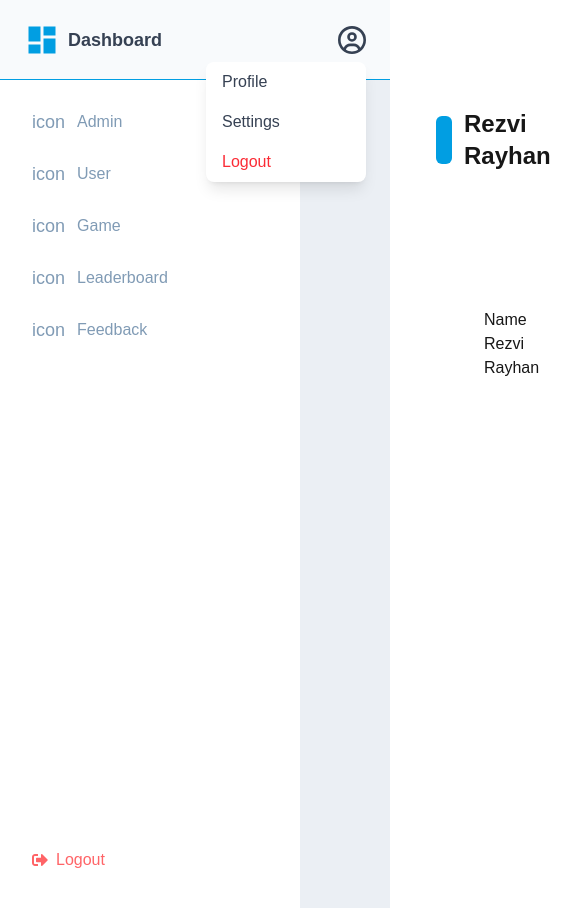
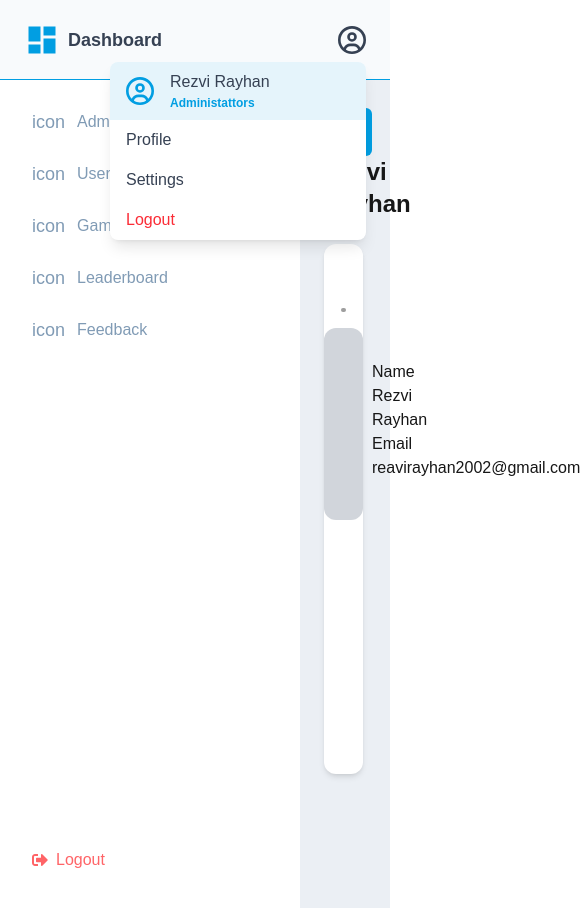
Before and after one commit to rezvirayhan/Kronix_Admin__Dashboard, a Next.js app: page /profile in a window 390 px wide. Both pictures are taken after a click on the icon 352 px from the left and 39 px from the top of the page. Shown: the top 908 px of the page, 585 px wide, since content can reach past the window. Built offline with nearby package versions, Linux system fonts and the light colour scheme; grey boxes are pictures that could not be loaded.

Commit message:
feat: change deisng and input dynamic

```diff
--- a/src/app/forgot-password/page.tsx
+++ b/src/app/forgot-password/page.tsx
@@ -16,7 +16,7 @@ const ForgotPassword = () => {
 
   return (
     <div className="flex flex-col md:flex-row items-center justify-center min-h-screen bg-[#ebeff4]">
-      <div className="flex w-full md:w-[900px] h-[600px] shadow-2xl rounded-2xl overflow-hidden bg-white">
+      <div className="flex w-full md:w-[1050px] h-[400px] shadow-2xl rounded-2xl overflow-hidden bg-white">
         <div className="w-1/2 bg-gray-500 flex justify-center items-center">
           <Image
             src={IMAGES.logo}
--- a/src/app/page.tsx
+++ b/src/app/page.tsx
@@ -11,7 +11,7 @@ export default function LoginPage() {
   };
 
   return (
-    <div className="flex items-center justify-center min-h-screen bg-gray-100">
+    <div className="flex items-center justify-center min-h-screen bg-[#ebeff4]">
       <Login onLogin={handleLogin} />
     </div>
   );
--- a/src/app/profile/page.tsx
+++ b/src/app/profile/page.tsx
@@ -4,8 +4,8 @@ import { FaUserAlt } from "react-icons/fa";
 const ProfilePage = () => {
   return (
     <Layout>
-      <div className="pt-5 pl-28">
-        <div className="flex gap-3 items-center">
+      <div className="pt-5 lh:pl-28">
+        <div className="lg:flex gap-3 items-center">
           <FaUserAlt className="text-5xl bg-[#019ee2] text-white p-2 rounded-md " />
           <h2 className="text-2xl font-bold ">Rezvi Rayhan</h2>
         </div>
@@ -17,13 +17,13 @@ const ProfilePage = () => {
               className="rounded-full w-[13%] mx-auto "
             />
           </div>
-          <div className="w-2/3 bg-[#d1d5db] mx-auto h-28 mt-4 rounded-xl">
-            <div className="flex pl-12 pt-8">
+          <div className="lg:w-2/3 bg-[#d1d5db] mx-auto lg:h-28 mt-4 rounded-xl">
+            <div className="lg:flex pl-12 pt-8  lg:pb-0 pb-10">
               <div>
                 <h2>Name</h2>
                 <h2>Rezvi Rayhan</h2>
               </div>
-              <div className="ml-96">
+              <div className="lg:ml-96">
                 <h2>Email</h2>
                 <h2>reavirayhan2002@gmail.com</h2>
               </div>
--- a/src/section/Navbar/Navbar.tsx
+++ b/src/section/Navbar/Navbar.tsx
@@ -1,4 +1,3 @@
-
 "use client";
 import { useState } from "react";
 import { useRouter } from "next/navigation";
@@ -28,7 +27,24 @@ const Navbar = () => {
         />
 
         {open && (
-          <div className="absolute right-0 mt-2 w-40 bg-white text-gray-700 shadow-lg rounded-lg overflow-hidden">
+          <div className="absolute right-0 mt-2 w-64 bg-white text-gray-700 shadow-lg rounded-lg overflow-hidden">
+            <div className="block w-full text-left px-4 py-2 bg-[#E5F4FB]">
+              <div className="flex items-center ">
+                <div>
+                  <FaRegCircleUser
+                    size={28}
+                    className="cursor-pointer text-[#019ee2]"
+                  />
+                </div>
+                <div className="ml-4">
+                  <h2>Rezvi Rayhan</h2>
+                  <h2 className="text-[#019ee2] font-semibold text-[12px]">
+                    Administattors
+                  </h2>
+                </div>
+              </div>
+            </div>
+
             <button
               className="block w-full text-left px-4 py-2 hover:bg-gray-100"
               onClick={goToProfile}
--- a/src/section/SignIn/Login.tsx
+++ b/src/section/SignIn/Login.tsx
@@ -14,8 +14,9 @@ const Login = ({ onLogin }: { onLogin: () => void }) => {
     onLogin();
   };
   return (
-    <div className="flex flex-col md:flex-row items-center justify-center min-h-screen bg-[#ebeff4]">
-      <div className="flex w-full md:w-[900px] h-[600px] shadow-2xl rounded-2xl overflow-hidden bg-white">
+    <div className="">
+      <div className="flex flex-col md:flex-row items-center justify-center min-h-screen ">
+        <div className="flex w-full md:w-[1050px] h-[400px] shadow-2xl rounded-xl overflow-hidden">
           <div className="w-1/2 bg-gray-500 flex justify-center items-center">
             <Image
               src={IMAGES.logo}
@@ -70,6 +71,7 @@ const Login = ({ onLogin }: { onLogin: () => void }) => {
           </div>
         </div>
       </div>
+    </div>
   );
 };
 
```
Lines whose indentation alone changed are shown as unchanged.
